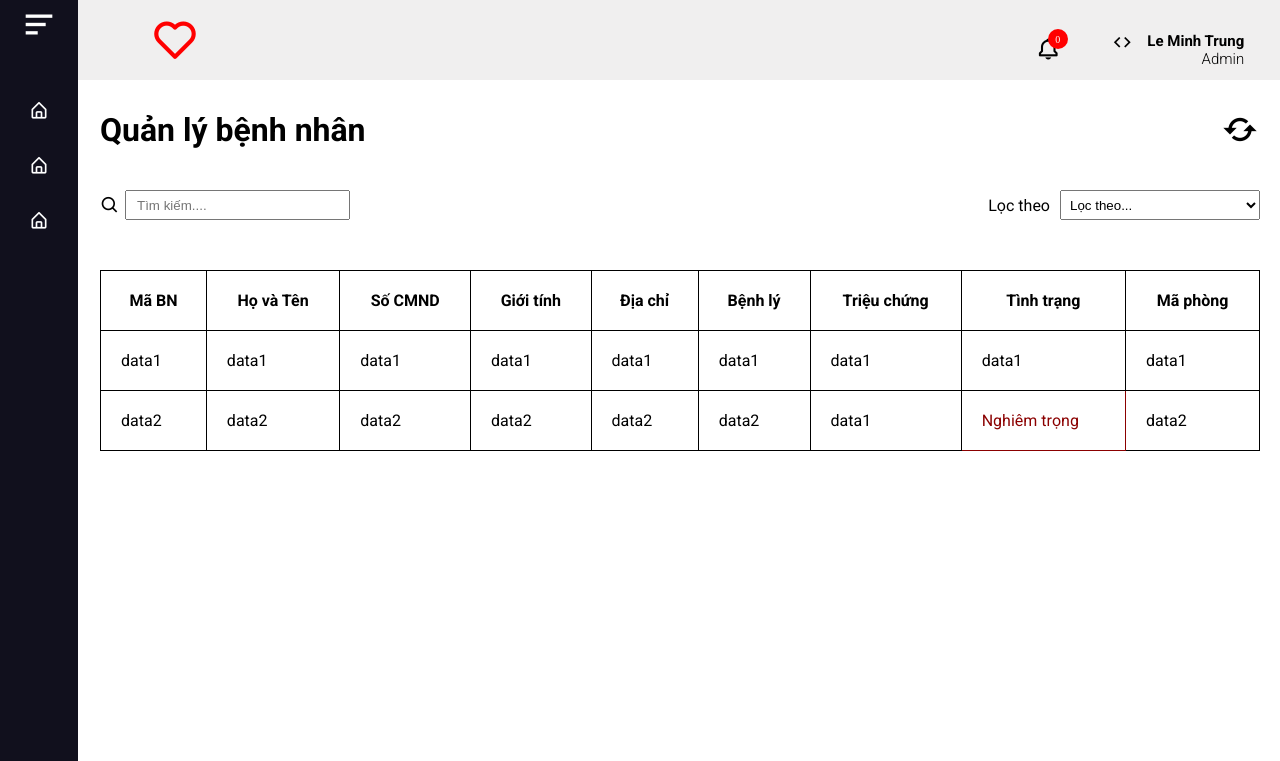
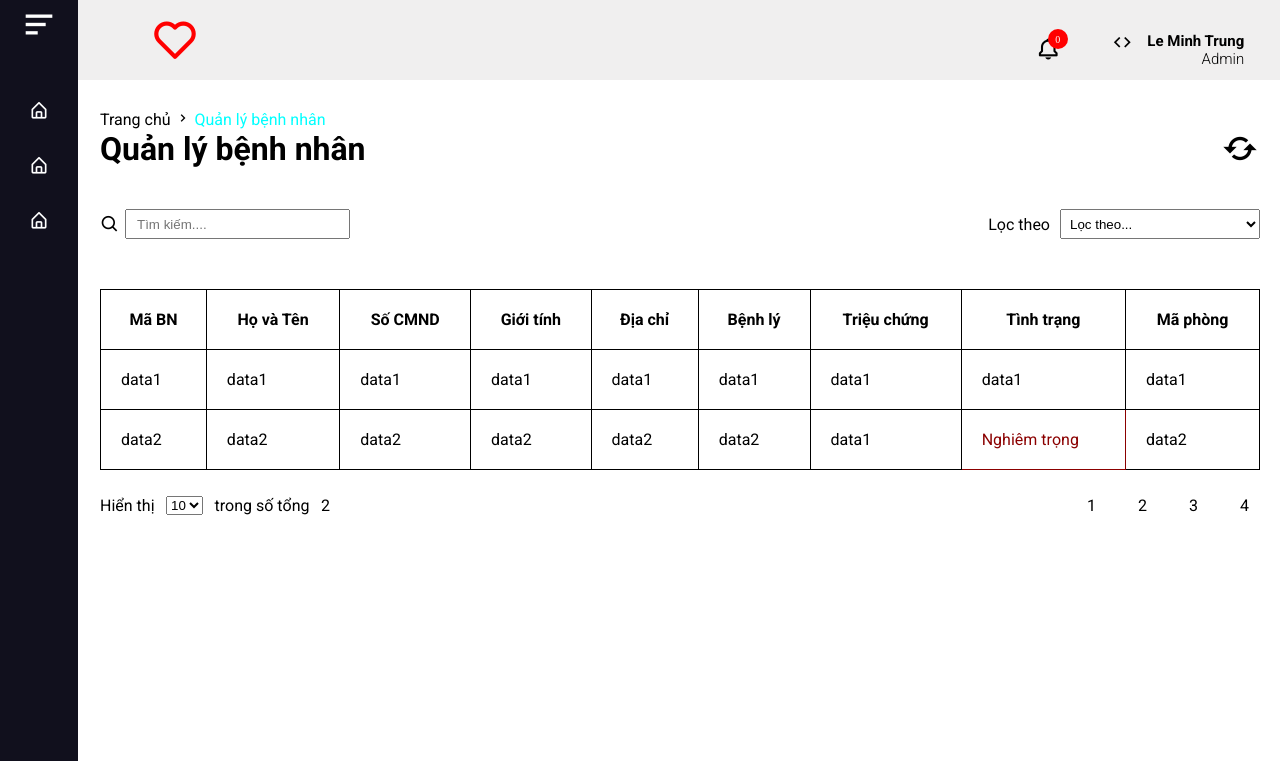
Before and after one commit to trunglienquy/QUARANTINE_CAMP, a PHP site: page /homepage.php in a window 1280 px wide. Shown: the top 761 px of the page. Run offline with PHP 8.4, Linux system fonts and the light colour scheme.

Commit message:
update link directional, paging, show data count

```diff
--- a/css/style-homepage.css
+++ b/css/style-homepage.css
@@ -12,6 +12,10 @@ body, html {
 }
 a{
     text-decoration: none;
+    color: #000;
+}
+.link-active{
+    color: rgb(0, 255, 255);
 }
 li{
     list-style: none;
@@ -275,3 +279,36 @@ table {
     z-index: 90;
 
 }
+
+
+
+.paging-show-data{
+    display: flex;
+    justify-content: space-between;
+    align-items: center;
+    margin-top: 20px;
+}
+.show-data-count{
+    display: flex;
+    justify-content: space-between;
+    align-items: center;
+    width: 230px;
+}
+.paging-data{
+    width: 300px;
+}
+.page-list{
+    display: flex;
+    justify-content: flex-end;
+    align-items: center;
+}
+.page-detail{
+    margin-left: 20px;
+    border: 1px solid #fff;
+    padding: 5px 10px;
+    cursor: pointer;
+}
+.page-detail:hover{
+    border: 1px solid #000;
+
+}
--- a/homepage.php
+++ b/homepage.php
@@ -68,6 +68,11 @@
         </ul>
     </div>
     <div class="home_content">
+        <div class="link-direction">
+            <a href="#">Trang chủ</a>
+            <i class='bx bx-chevron-right'></i>
+            <a href="#" class="link-active">Quản lý bệnh nhân</a>
+        </div>
         <div class="header-title">
             <h1>Quản lý bệnh nhân</h1>
             <i class='bx bx-refresh' onclick="refreshPages()"></i>
@@ -122,6 +127,26 @@
                 </tr>
             </table>
         </div>
+        <div class="paging-show-data">
+            <div class="show-data-count">
+                <p>Hiển thị</p>
+                <select name="dataCount" id="data-count">
+                    <option value="10" selected>10</option>
+                    <option value="10">20</option>
+                    <option value="10">30</option>
+                </select>
+                <p>trong số tổng </p>
+                <p class="all-data">2</p>
+            </div>
+            <div class="paging-data">
+                <ul class="page-list">
+                    <li class="page-detail">1</li>
+                    <li class="page-detail">2</li>
+                    <li class="page-detail">3</li>
+                    <li class="page-detail">4</li>
+                </ul>
+            </div>
+        </div>
     </div>
 
 
```
